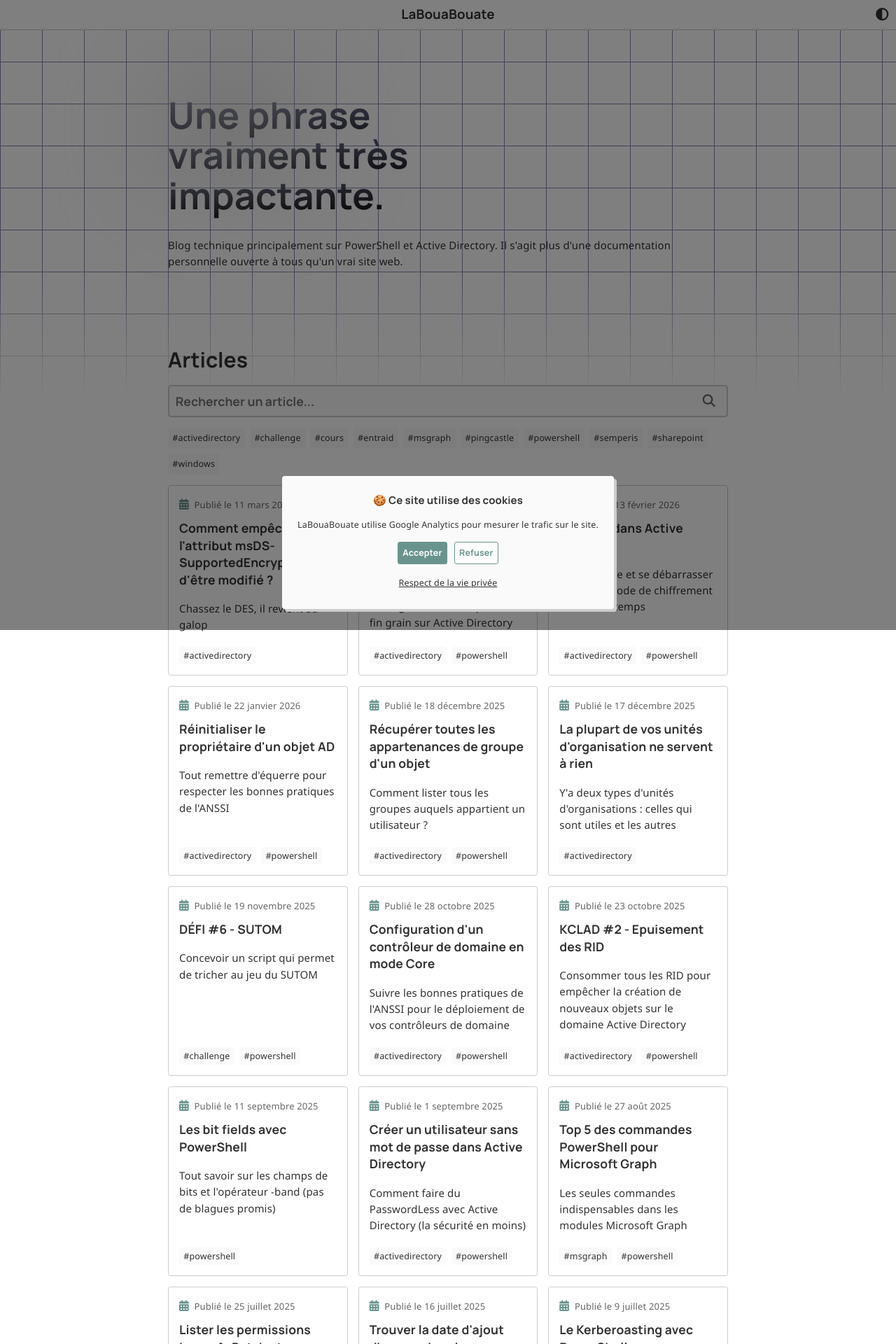
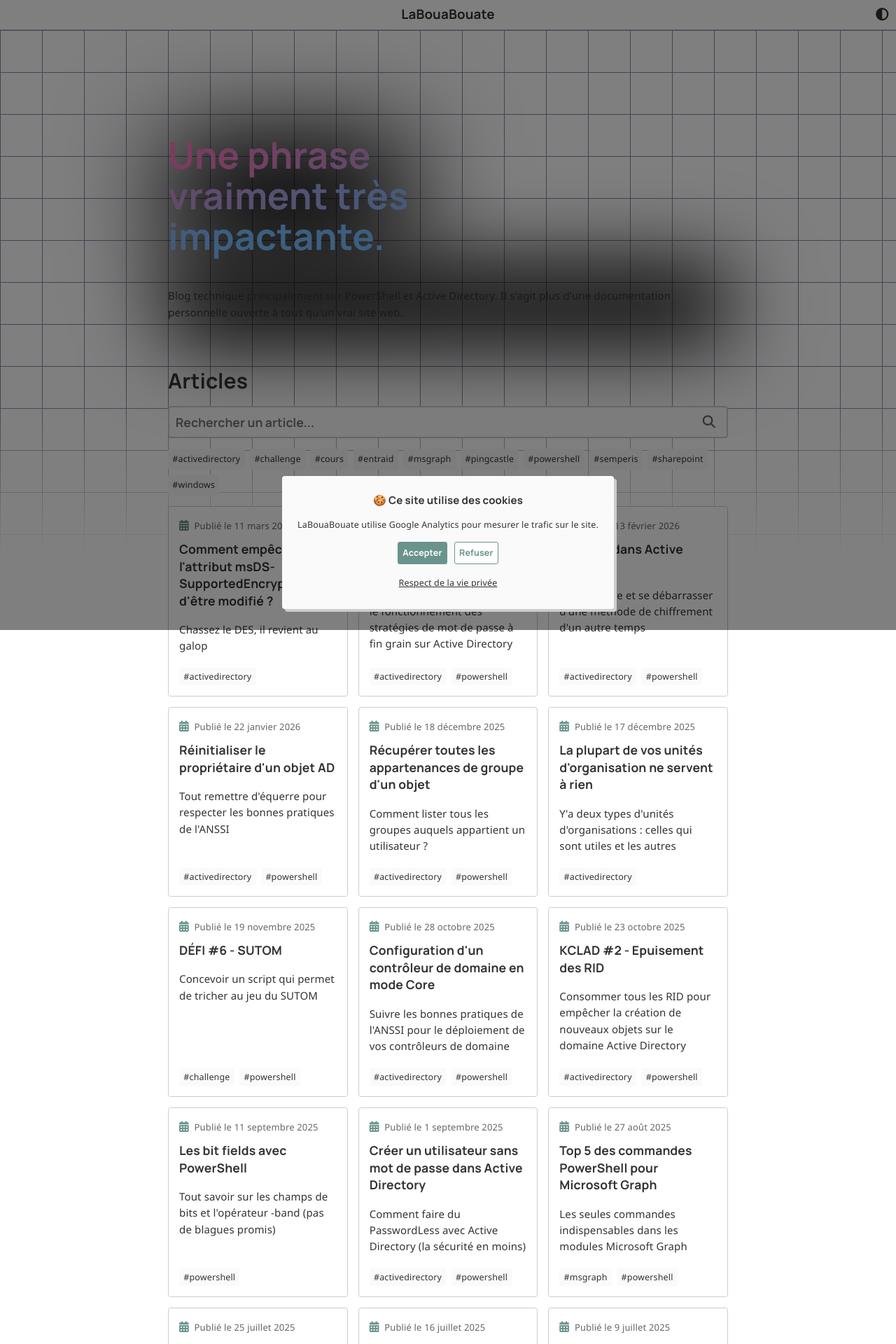
Before and after one commit to leobouard/leobouard.github.io, a Jekyll site: the page built from _pages/blog.html, in a window 1280 px wide. Shown: the top 1920 px of the page at 70% size. Built offline with Jekyll 4.4.1, drawn with Linux system fonts in a browser that asks for light colours; nearby versions of some CDN libraries; some web fonts are replaced.

Commit message:
Update blog-header.html

```diff
--- a/_includes/blog-header.html
+++ b/_includes/blog-header.html
@@ -1,43 +1,13 @@
-<section style="
-    width: 100%;
-    height: 40em;
-    background-image: linear-gradient(90deg, var(--accent) 1px,#0000 1px),linear-gradient(var(--accent) 1px,#0000 1px);
-    background-repeat: repeat;
-    background-size: 4em 4em;
-    mask-image: linear-gradient(180deg, var(--background) 70%, transparent);
-    margin: -5em 0 -7em 0;
-    padding: 0;
-    display: flex;
-    /*transform: skew(4deg, -3deg);*/
-    z-index: -1;
-">
-  <div style="
-    max-width: 800px;
-    padding: 2em;
-    margin: auto;
-    position: relative;
-">
-    <div style="
-        position: absolute;
-    aspect-ratio: 2/1;
-    background: var(--mediumaccent);
-    width: 12em;
-    filter: blur(5em);
-"></div>
-    <span style="
-    font-family: var(--titlefont);
-    font-size: 3.5em;
-    line-height: 110%;
-    background: linear-gradient(-2deg, black, var(--accent));
-    background-clip: text;
-    color: transparent;
-    user-select: none;
-">Une phrase<br>vraiment très<br>impactante.</span>
-    <p style="
-    margin-top: 2em;
-">Blog technique principalement sur PowerShell et Active Directory. Il s'agit plus d'une documentation personnelle
-      ouverte à tous qu'un vrai site web.</p>
+<section style="width: 100%; height: 50em; background-image: linear-gradient(90deg, var(--accent) 1px,#0000 1px),linear-gradient(var(--accent) 1px,#0000 1px); background-repeat: repeat; background-size: 4em 4em; mask-image: linear-gradient(180deg, var(--background) 70%, transparent); margin-bottom: -20em;">
+  <div style="max-width: 800px; padding: 2em; margin: 8em auto;">
+    <div>
+      <div style="position: relative; width: fit-content;">
+        <div style="position: absolute; background: black; filter: blur(5em); width: 100%; height: 100%; z-index: -10;"></div>
+        <span style="font-family: var(--titlefont); font-size: 3.5em; line-height: 110%; background: linear-gradient(93.23deg, #F778BA 2.35%, #79C0FF 76.99%); background-clip: text; color: transparent; user-select: none;">Une phrase<br>vraiment très<br>impactante.</span>
+      </div>
+      <div style="position: relative; width: fit-content;">
+        <div style="position: absolute; background: black; filter: blur(4em); width: 100%; height: 100%; z-index: -10;"></div>
+        <p style="padding: 2em 0;">Blog technique principalement sur PowerShell et Active Directory. Il s'agit plus d'une documentation personnelle ouverte à tous qu'un vrai site web.</p>
+      </div>
   </div>
-
-
 </section>
```
